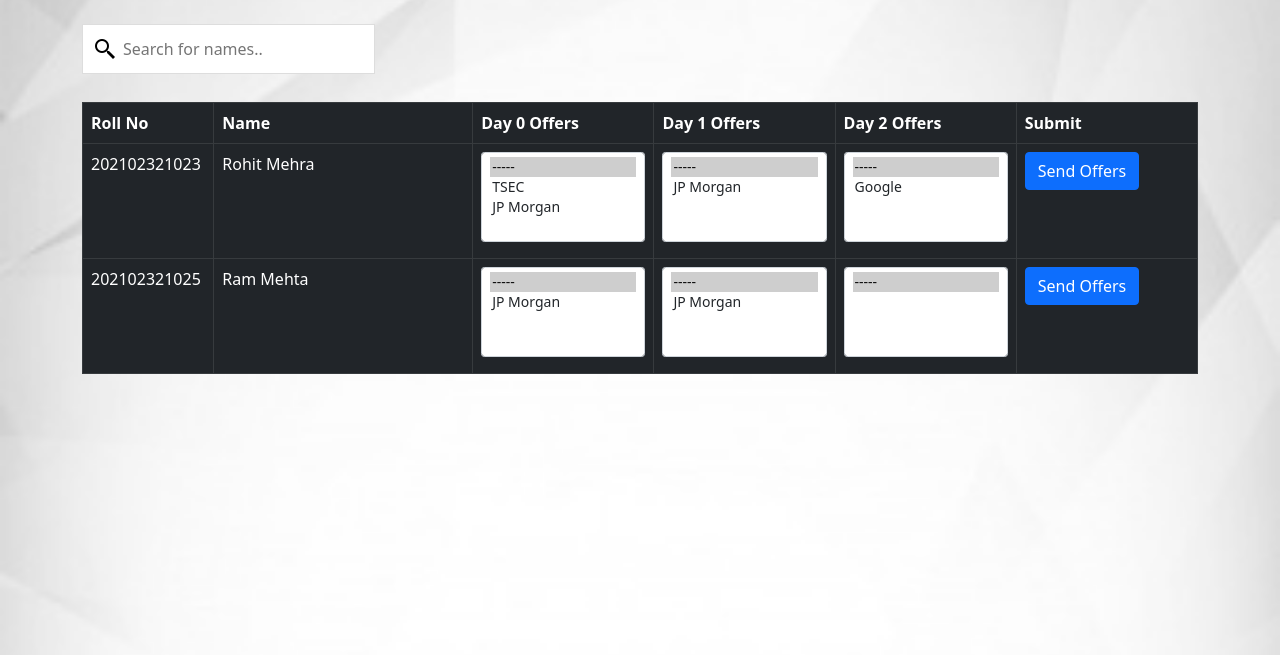
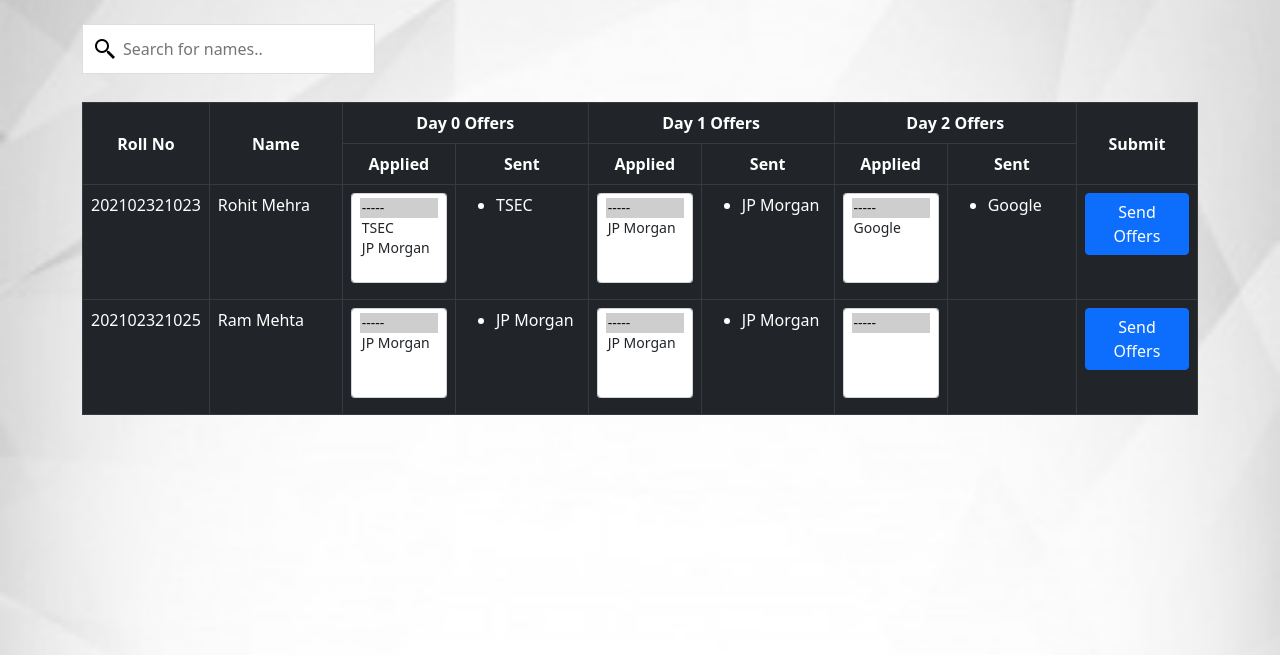
Before and after one commit to shobhitexe/placeme, a Django app: page /placement-status/ in a window 1280 px wide. Shown: the part 56-711 px from the top of the page. Run offline with Django 3.2, Linux system fonts and the light colour scheme; data comes from the database, SQL or seed files in the repository; both versions use the stored data as it was after the commit; some libraries are stand-ins or nearby versions.

Commit message:
completed placement status

```diff
--- a/base/admin.py
+++ b/base/admin.py
@@ -1,5 +1,5 @@
 from django.contrib import admin
-from .models import Company,Student,PlacementApplication,PlacementApplicationResponse,PlacementApplicationResponseFiles
+from .models import Company,Student,PlacementApplication,PlacementApplicationResponse,PlacementApplicationResponseFiles,PlacementStatus
 
 # Register your models here.
 
@@ -8,3 +8,4 @@ admin.site.register(Student)
 admin.site.register(PlacementApplication)
 admin.site.register(PlacementApplicationResponse)
 admin.site.register(PlacementApplicationResponseFiles)
+admin.site.register(PlacementStatus)
--- a/base/models.py
+++ b/base/models.py
@@ -126,3 +126,11 @@ class PlacementApplicationResponseFiles(models.Model):
 
     class Meta:
         verbose_name_plural = "Placement Application Response Files"
+
+
+class PlacementStatus(models.Model):
+    student = models.OneToOneField(Student,on_delete=models.CASCADE,primary_key=True)
+    offers = models.TextField()
+
+    class Meta:
+        verbose_name_plural = "Placement Status"
--- a/base/templates/placement_status.html
+++ b/base/templates/placement_status.html
@@ -4,7 +4,12 @@
 {% block content %}
 
 <link href="{% static 'css/placement_status.css' %}" rel="stylesheet">
-
+<style>
+  th {
+  text-align: center;
+  vertical-align:middle;
+}
+</style>
 
 <div class="container">
     <br>
@@ -17,16 +22,26 @@
     <table class="table table-bordered table-hover table-dark" id="myTable">
         <thead>
         <tr>
-            <th scope="col">Roll No</th>
-            <th scope="col">Name</th>
-            <th scope="col">Day 0 Offers</th>
-            <th scope="col">Day 1 Offers</th>
-            <th scope="col">Day 2 Offers</th>
-            <th scope="col">Submit</th>
+            <th rowspan="2">Roll No</th>
+            <th rowspan="2">Name</th>
+            <th colspan="2">Day 0 Offers</th>
+            <th colspan="2">Day 1 Offers</th>
+            <th colspan="2">Day 2 Offers</th>
+            <th rowspan="2">Submit</th>
         </tr>
+        <tr>
+          <th>Applied</th>
+          <th>Sent</th>
+          <th>Applied</th>
+          <th>Sent</th>
+          <th>Applied</th>
+          <th>Sent</th>
+      </tr>
         </thead>
         {% if statuses %}
         <tbody>
+          <form method = "post" action="{% url 'placement_status' %}">
+          {% csrf_token %}
           {% for key,values in statuses.items %}
             <tr>
                 <td style="width: 100px;">{{key}}</td>
@@ -42,18 +57,15 @@
                 </div>
                 </td>
                 <td style="width: 175px;">
-                  <div class="input-group input-group-sm mb-2">
-                  <select multiple name="{{key}}-Day1" class="select form-control" id="{{key}}-Day1">
-                    <option selected value>-----</option>
-                    {% for company in values.2 %}
-                    <option>{{company}}</option>
-                    {% endfor %}
-                  </select>
-                </div>
+                <ul>
+                  {% for offer in values.2 %}
+                    <li>{{offer}}</li>
+                  {% endfor %}
+                <ul>
                 </td>
                 <td style="width: 175px;">
                   <div class="input-group input-group-sm mb-2">
-                  <select multiple name="{{key}}-Day2" class="select form-control" id="{{key}}-Day2">
+                  <select multiple name="{{key}}-Day1" class="select form-control" id="{{key}}-Day1">
                     <option selected value>-----</option>
                     {% for company in values.3 %}
                     <option>{{company}}</option>
@@ -62,10 +74,35 @@
                 </div>
                 </td>
                 <td style="width: 175px;">
+                  <ul>
+                    {% for offer in values.4 %}
+                      <li>{{offer}}</li>
+                    {% endfor %}
+                  <ul>
+                </td>
+                <td style="width: 175px;">
+                  <div class="input-group input-group-sm mb-2">
+                  <select multiple name="{{key}}-Day2" class="select form-control" id="{{key}}-Day2">
+                    <option selected value>-----</option>
+                    {% for company in values.5 %}
+                    <option>{{company}}</option>
+                    {% endfor %}
+                  </select>
+                </div>
+                </td>
+                <td style="width: 175px;">
+                  <ul>
+                    {% for offer in values.6 %}
+                      <li>{{offer}}</li>
+                    {% endfor %}
+                  <ul>
+                </td>
+                <td style="width: 175px;">
                   <button type="submit" class="btn btn-primary" name="offers" value="{{key}}">Send Offers</button>
                 </td>
             </tr>
           {% endfor %}
+          </form>
         </tbody>
         {% endif %}
     </table>
--- a/base/views.py
+++ b/base/views.py
@@ -7,7 +7,7 @@ from django.contrib import messages
 from django.views.decorators.csrf import csrf_exempt
 from django.contrib.auth.models import User
 import pandas as pd
-from .models import Company, PlacementApplicationResponse,Student,PlacementApplication,PlacementApplicationResponseFiles
+from .models import Company, PlacementApplicationResponse,Student,PlacementApplication,PlacementApplicationResponseFiles,PlacementStatus
 from django.contrib.auth.password_validation import password_changed,validate_password
 from .forms import AddCompanyForm,StudentDetailsForm,CompanyApplicationForm
 from django.core.exceptions import ValidationError
@@ -527,7 +527,6 @@ def placement_status_view(request):
     if request.method == 'GET':
         status = {}
         rnos = PlacementApplicationResponse.objects.values_list('student__roll_number',flat=True).distinct()
-        companies_id = PlacementApplicationResponse.objects.values_list('placement_application__company__id')
         for rno in rnos:
             name = Student.objects.get(roll_number=rno).user.get_full_name()
             status[rno] = [name]
@@ -535,6 +534,9 @@ def placement_status_view(request):
             d0_company = []
             d1_company = []
             d2_company = []
+            d0_sent = []
+            d1_sent = []
+            d2_sent = []
             for student_response in student_responses:
                 company = student_response.placement_application.company
                 if company.day == 'Day 0':
@@ -543,8 +545,52 @@ def placement_status_view(request):
                     d1_company.append(company.name)
                 elif company.day == 'Day 2':
                     d2_company.append(company.name)
-            status[rno].append(d0_company)
-            status[rno].append(d1_company)
-            status[rno].append(d2_company)
-        return render(request,'placement_status.html',{'statuses':status})
-    return render(request,'placement_status.html')
+
+            try:
+                sent_offers = PlacementStatus.objects.get(student= Student.objects.get(roll_number=rno))
+                sent_offers.offers = json.loads(sent_offers.offers)
+                status[rno].append(d0_company)
+                status[rno].append(sent_offers.offers['Day 0'])
+                status[rno].append(d1_company)
+                status[rno].append(sent_offers.offers['Day 1'])
+                status[rno].append(d2_company)
+                status[rno].append(sent_offers.offers['Day 2'])
+            except:
+                status[rno].append(d0_company)
+                status[rno].append([])
+                status[rno].append(d1_company)
+                status[rno].append([])
+                status[rno].append(d2_company)
+                status[rno].append([])
+            print(status)
+        return render(request,'placement_status.html',{'statuses':status,'offers':sent_offers})
+
+    if request.method == 'POST':
+        rno = request.POST.get('offers')
+        d0_offers = request.POST.getlist(str(rno)+'-Day0')
+        d1_offers = request.POST.getlist(str(rno)+'-Day1')
+        d2_offers = request.POST.getlist(str(rno)+'-Day2')
+        if "" in d0_offers :
+            d0_offers.remove("")
+        if "" in d1_offers :
+            d1_offers.remove("")
+        if "" in d2_offers :
+            d2_offers.remove("")
+        offers = {}
+        offers['Day 0'] = d0_offers
+        offers['Day 1'] = d1_offers
+        offers['Day 2'] = d2_offers
+        offers = json.dumps(offers)
+        student = Student.objects.get(roll_number = rno)
+
+        try:
+            status = get_object_or_404(PlacementStatus,student=student)
+            status.offers = offers
+            status.save()
+        except:
+            status = PlacementStatus()
+            status.student = student
+            status.offers = offers
+            status.save()
+
+        return redirect('placement_status')
```
Also changed, not shown: base/migrations/0026_placementstatus.py (added), db.sqlite3.
